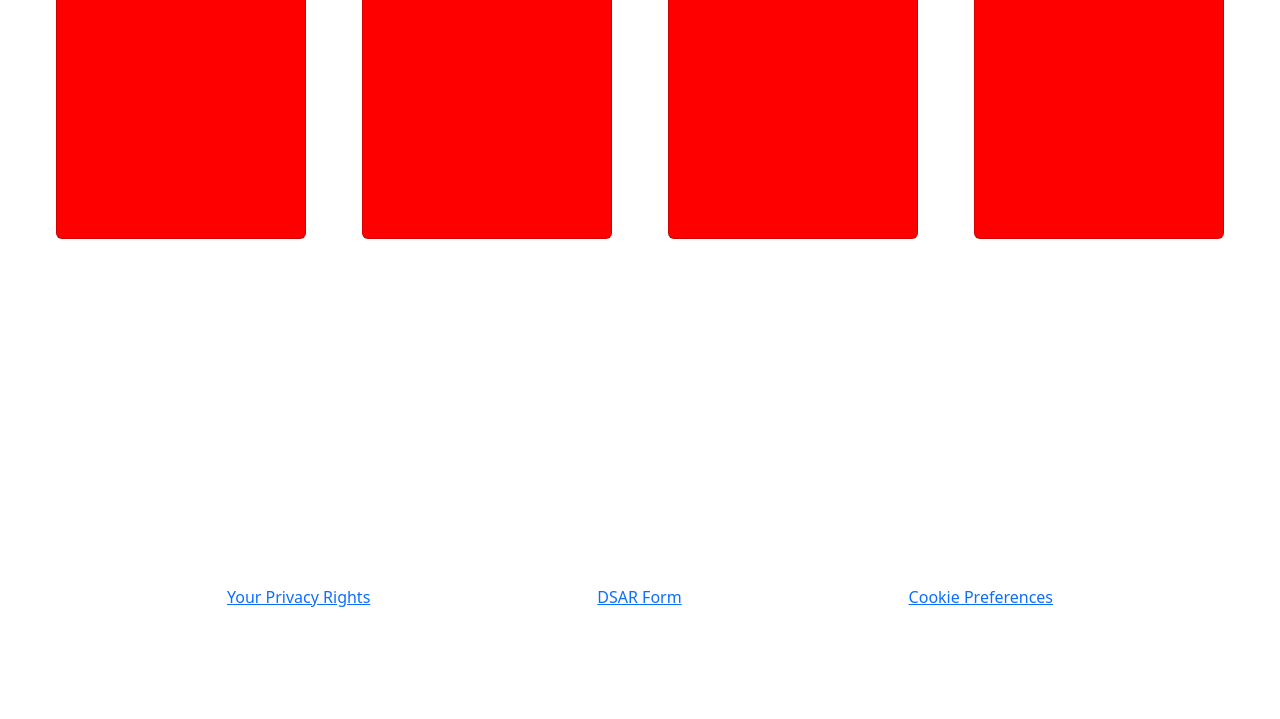
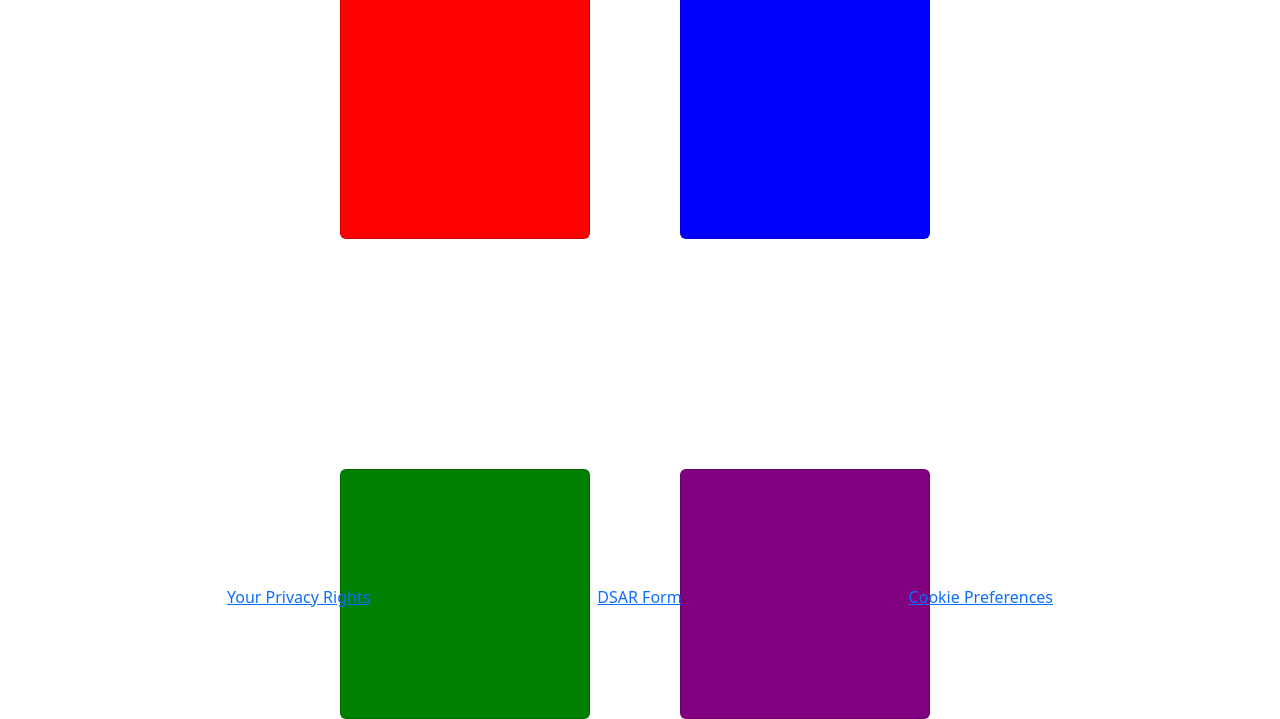
Before and after one commit to colinrosano/demo-playground, a plain HTML site: page index.html in a window 1280 px wide. Shown: the part 173-892 px from the top of the page. Before the commit the page ends 800 px from the top, so only its background shows below. Drawn offline with nearby package versions, Linux system fonts and the light colour scheme.

Commit message:
card grid layout. needs adjusting to center

```diff
--- a/index.html
+++ b/index.html
@@ -52,10 +52,10 @@
       <h1 class="heroHeading">Hello, world!</h1>
     </div>
     <div class="cardContainer">
-      <div class="card"></div>
-      <div class="card"></div>
-      <div class="card"></div>
-      <div class="card"></div>
+      <div class="card card1"></div>
+      <div class="card card2"></div>
+      <div class="card card3"></div>
+      <div class="card card4"></div>
     </div>
     <script
       src="https://cdn.jsdelivr.net/npm/@popperjs/core@2.11.8/dist/umd/popper.min.js"
--- a/styles.css
+++ b/styles.css
@@ -28,14 +28,35 @@ body {
 }
 
 .cardContainer {
-  display: flex;
-  flex-wrap: wrap;
-  justify-content: space-evenly;
-  align-items: center;
+  display: grid;
+  grid-column-gap: 20px;
+  grid-template-columns: 25% 25% 25% 25%;
+  grid-template-rows: 25% 25% 25% 25%;
+  grid-row-gap: 20px;
 }
 
 .card {
-  background-color: red;
   height: 250px;
   width: 250px;
 }
+
+.card1 {
+  background-color: red;
+  grid-column-start: 2;
+}
+.card2 {
+  background-color: blue;
+  grid-column-start: 3;
+}
+
+.card3 {
+  background-color: green;
+  grid-row-start: 4;
+  grid-column-start: 2;
+}
+
+.card4 {
+  background-color: purple;
+  grid-row-start: 4;
+  grid-column-start: 3;
+}
```
